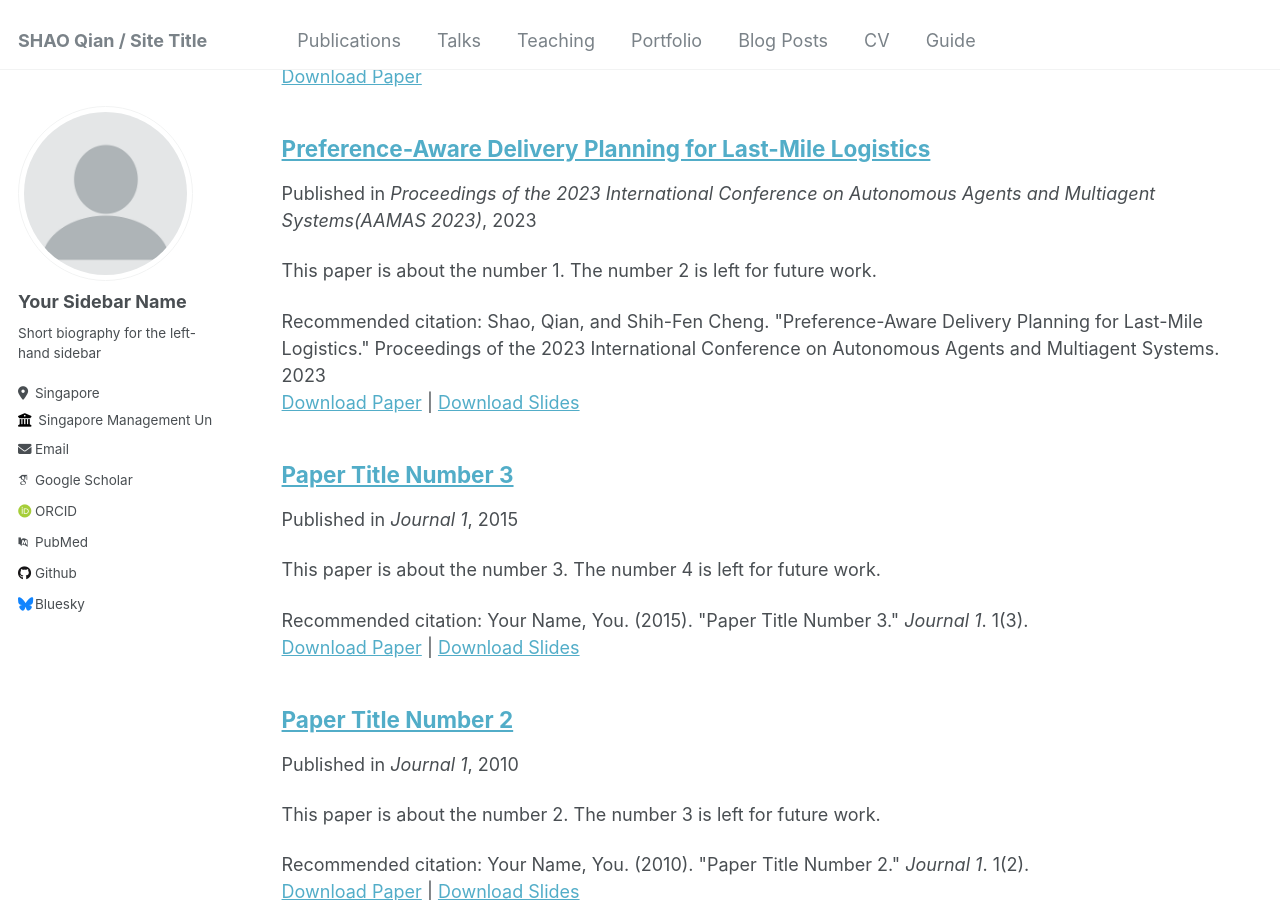
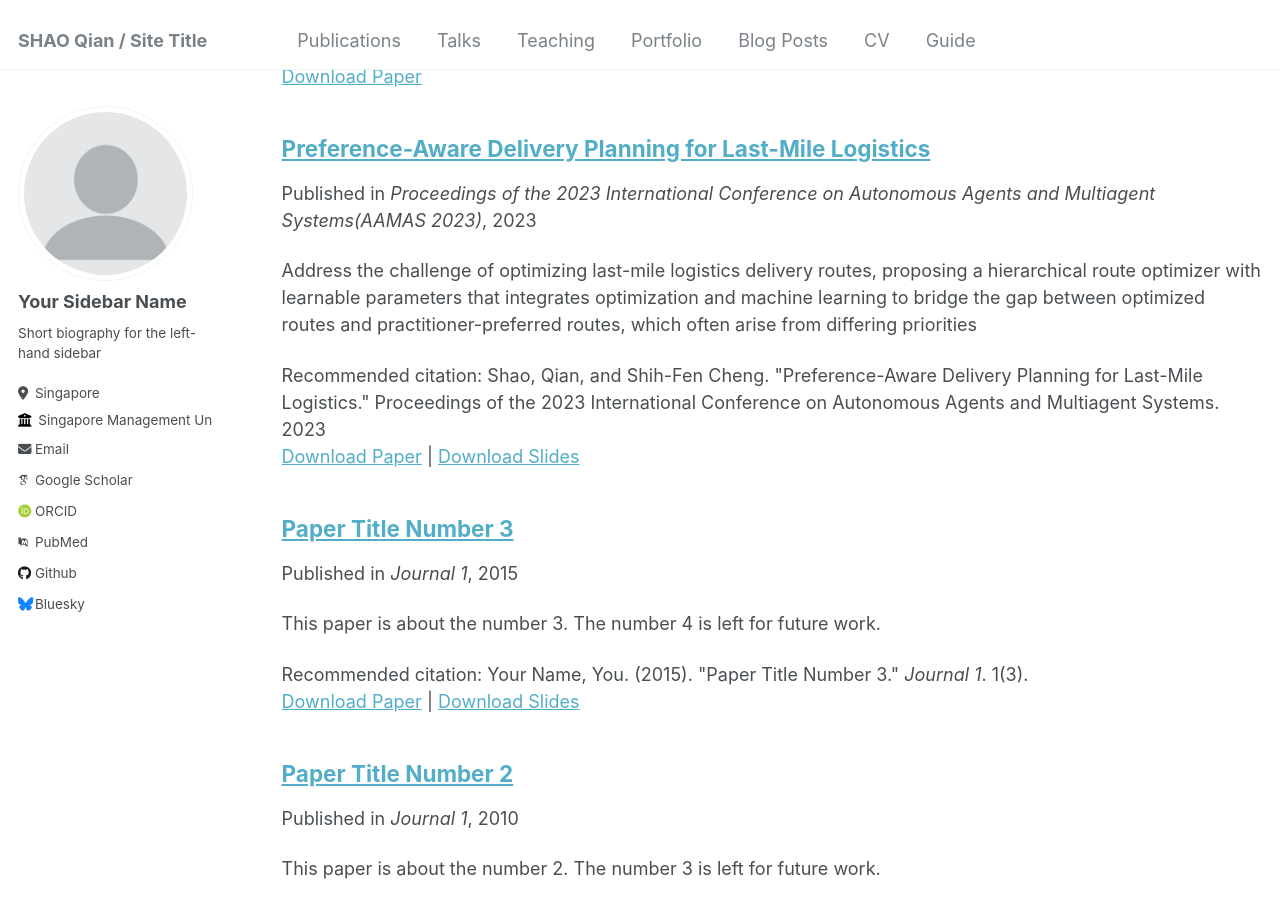
Before and after one commit to SHAOQIAN12/SHAOQIAN12.github.io, a Jekyll site: the page built from _pages/publications.md, in a window 1280 px wide and 900 px high, scrolled down 357 px. Built offline with Jekyll 4.4.1, drawn with Linux system fonts in a browser that asks for light colours; some web fonts are replaced.

Commit message:
Update 2009-10-01-paper-title-number-1.md

```diff
--- a/_publications/2009-10-01-paper-title-number-1.md
+++ b/_publications/2009-10-01-paper-title-number-1.md
@@ -2,7 +2,7 @@
 title: "Preference-Aware Delivery Planning for Last-Mile Logistics"
 collection: AAMAS2023
 permalink: /publication/2009-10-01-paper-title-number-1
-excerpt: 'This paper is about the number 1. The number 2 is left for future work.'
+excerpt: 'Address the challenge of optimizing last-mile logistics delivery routes, proposing a hierarchical route optimizer with learnable parameters that integrates optimization and machine learning to bridge the gap between optimized routes and practitioner-preferred routes, which often arise from differing priorities'
 date: 2023-06-01
 venue: 'Proceedings of the 2023 International Conference on Autonomous Agents and Multiagent Systems(AAMAS 2023)'
 slidesurl: 'http://academicpages.github.io/files/preference_aware.pdf'
```
